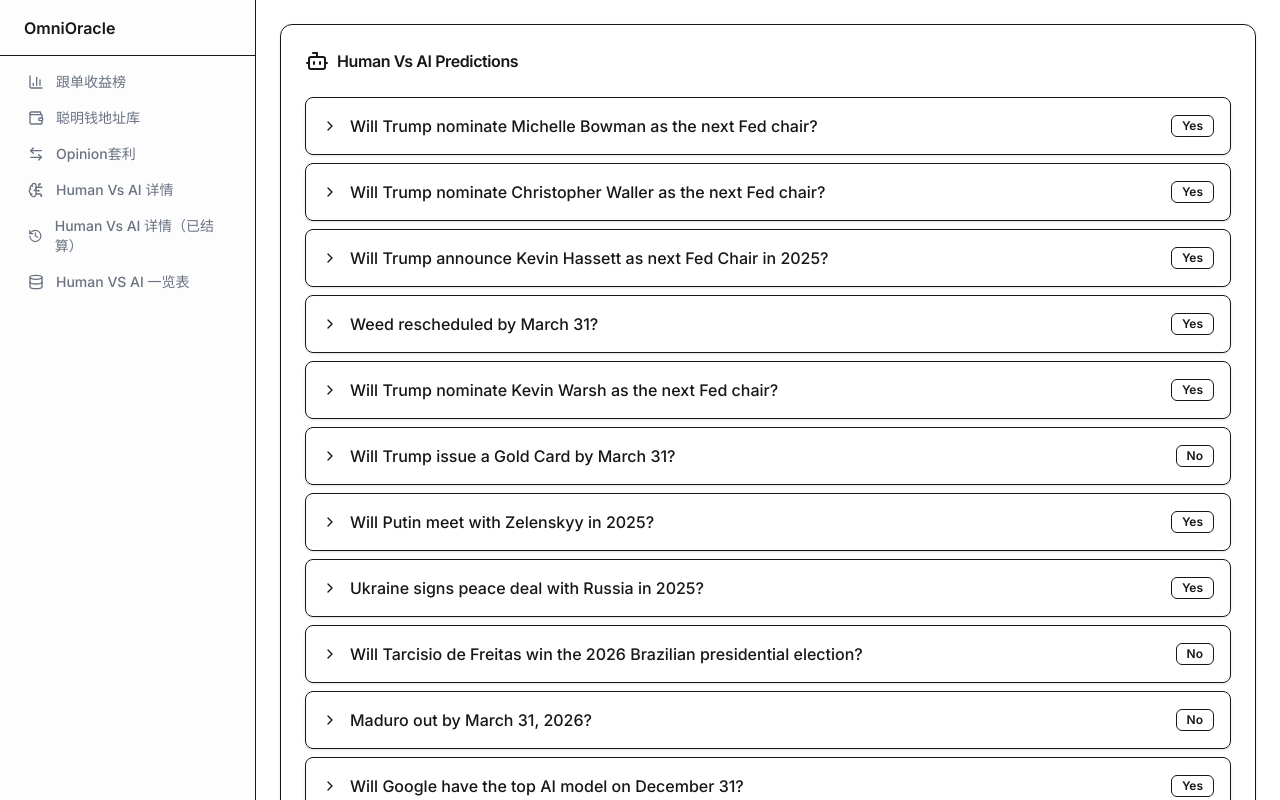
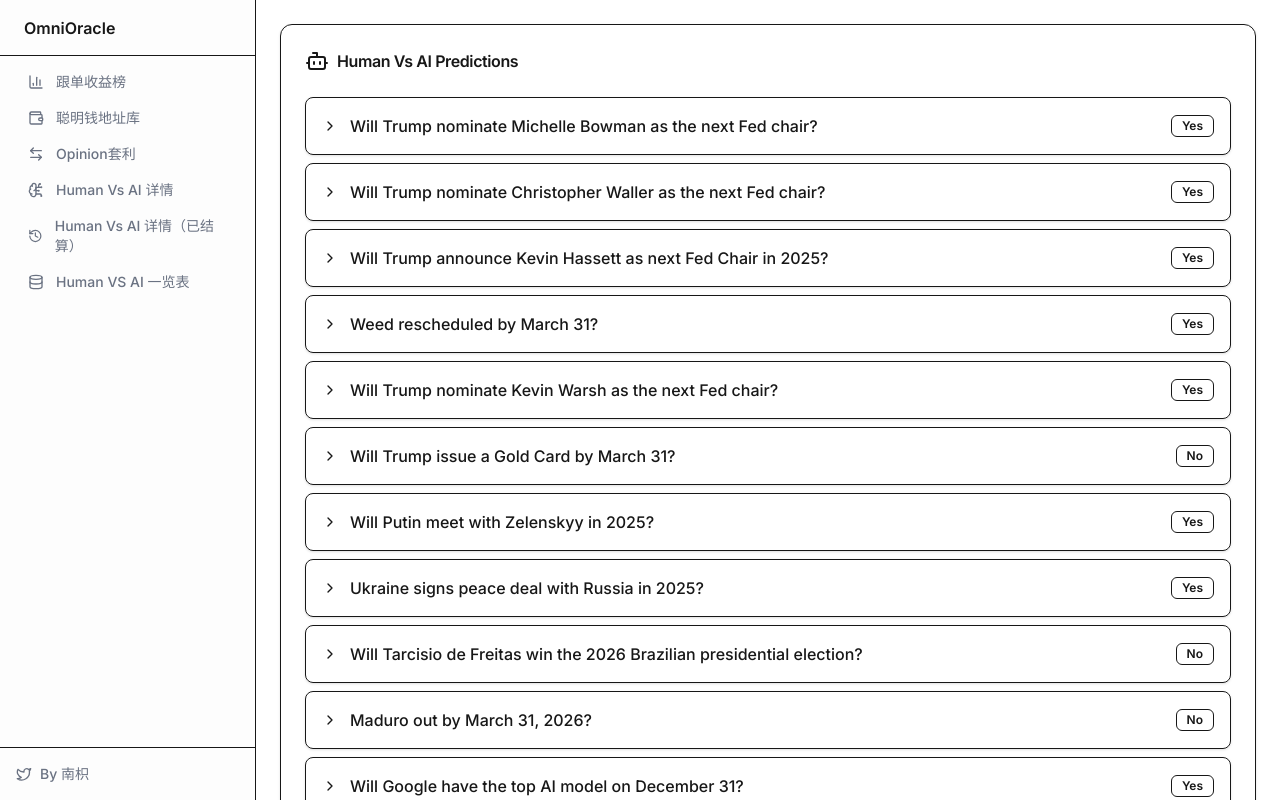
Before and after one commit to malvoamadeus-png/OmniOracle, a Next.js app: page /human-vs-ai in a window 1280 px wide. Built offline with nearby package versions, Linux system fonts and the light colour scheme.

Commit message:
filter pending HVA & add personal mark

```diff
--- a/src/app/human-vs-ai/page.tsx
+++ b/src/app/human-vs-ai/page.tsx
@@ -30,6 +30,7 @@ interface AIPrediction {
   citations: any[]
   grok_outcome?: string
   grok_reasoning?: string
+  market_status?: string
   is_excluded?: boolean
 }
 
@@ -57,10 +58,18 @@ export default function HumanVsAIPage() {
     const seen = new Set<string>()
     return activePositions.filter((pos: any) => {
       if (!pos.slug || seen.has(pos.slug)) return false
+
+      // NEW: Filter out CLOSED markets (since settled ones are in another page)
+      // Check if aiMap has this slug and if its status is CLOSED
+      const aiInfo = aiMap.get(pos.slug)
+      if (aiInfo && aiInfo.market_status === "CLOSED") {
+          return false;
+      }
+
       seen.add(pos.slug)
       return true
     })
-  }, [])
+  }, [aiMap])
 
   const toggleItem = (slug: string) => {
     const newExpanded = new Set(expandedItems)
--- a/src/components/Sidebar.tsx
+++ b/src/components/Sidebar.tsx
@@ -1,5 +1,5 @@
 import Link from "next/link"
-import { BarChart3, Database, BrainCircuit, Wallet, History, ArrowLeftRight } from "lucide-react"
+import { BarChart3, Database, BrainCircuit, Wallet, History, ArrowLeftRight, Twitter } from "lucide-react"
 
 export function Sidebar() {
   return (
@@ -55,6 +55,18 @@ export function Sidebar() {
           </Link>
         </nav>
       </div>
+
+      {/* Footer with X/Twitter Link */}
+      <div className="border-t p-4">
+        <Link
+          href="https://x.com/Assassin_Malvo"
+          target="_blank"
+          className="flex items-center gap-2 text-sm text-gray-500 hover:text-gray-900 transition-colors"
+        >
+          <Twitter className="h-4 w-4" />
+          <span className="font-medium">By 南枳</span>
+        </Link>
+      </div>
     </div>
   )
 }
```
Also changed, not shown: src/data/ai_predictions.json.
